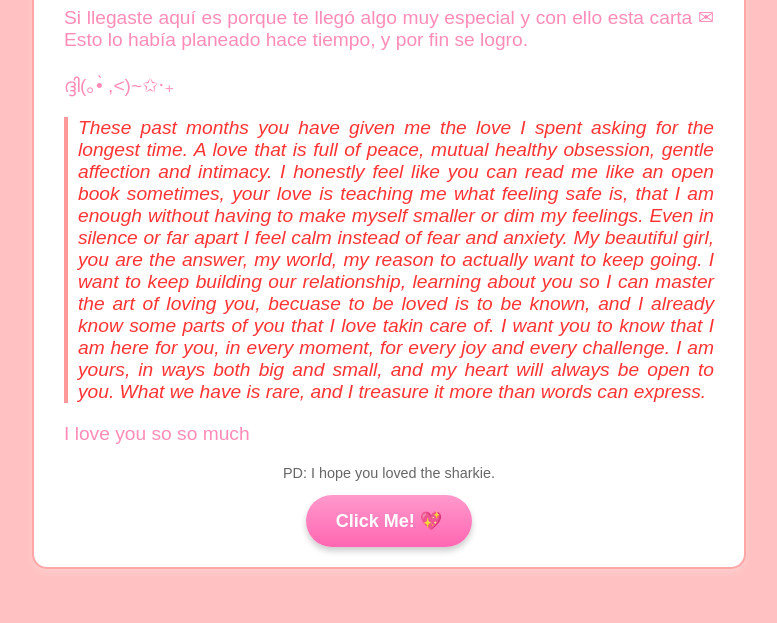
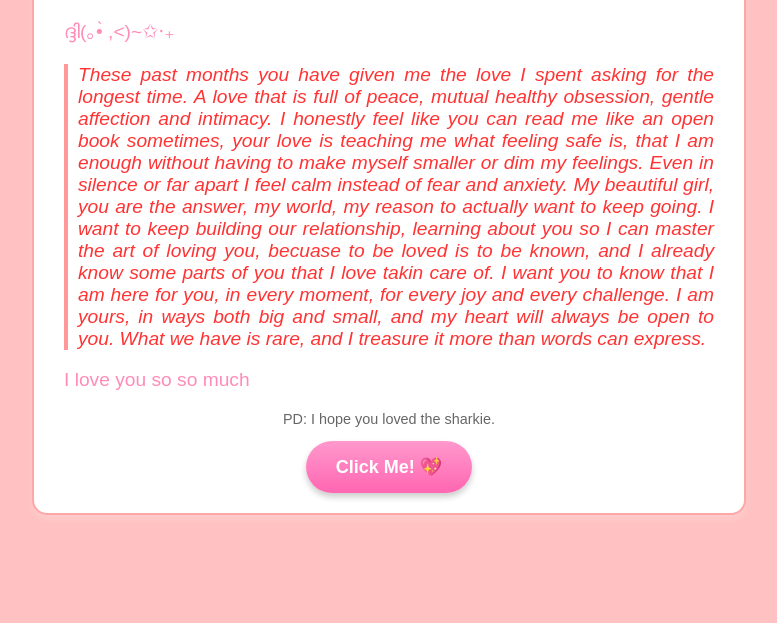
Before and after one commit to herrscherEmerald/NXE, a plain HTML site: page index.html in a window 1280 px wide. Shown: the part 177-800 px from the top of the page, without its empty margins (251-1028 px from the left). Drawn offline with Linux system fonts and the light colour scheme.

Commit message:
overflow css

```diff
--- a/styles.css
+++ b/styles.css
@@ -6,8 +6,9 @@ body {
     display: flex;
     justify-content: center;
     align-items: center;
-    height: 100vh;
+    height: auto;
     color: #4a4a4a;
+    overflow: auto;
 }
 
 .letter-container {
```
